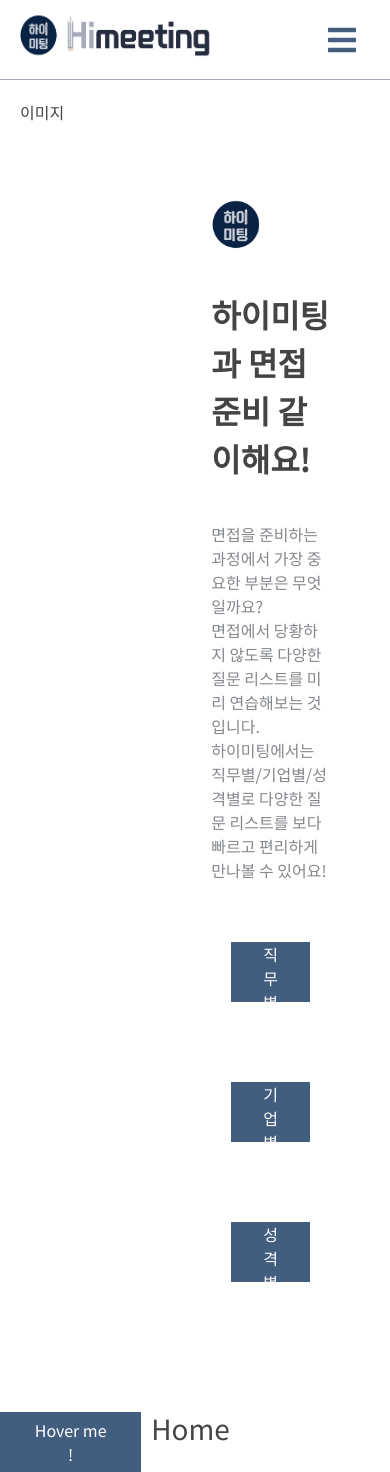
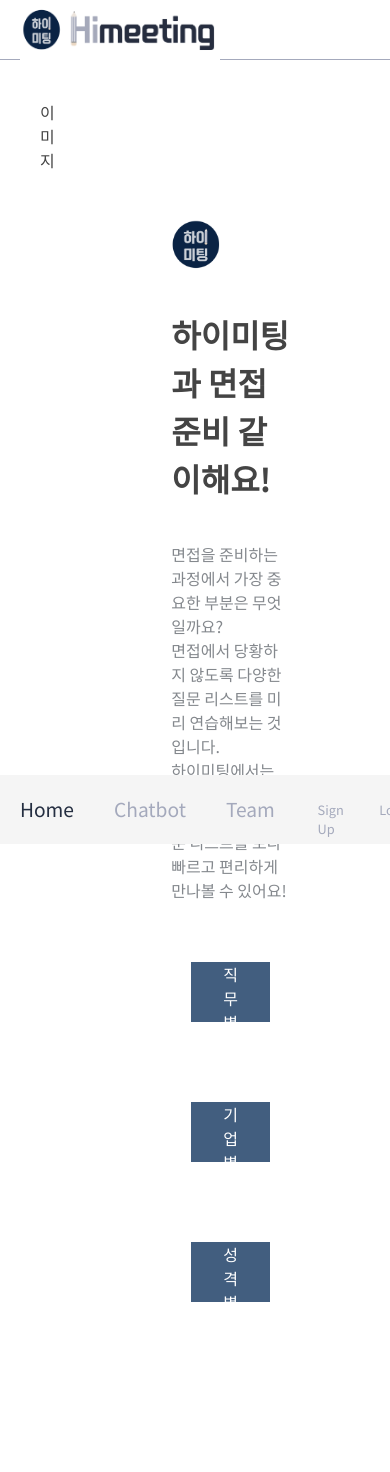
Before and after one commit to nodemonkr/Chatbot, a React (Create React App) app: page / in a window 390 px wide. After the commit the page ends 1442 px from the top, so only its background shows below. Built offline with nearby package versions, Linux system fonts and the light colour scheme.

Commit message:
2021-05-31 DY : 모바일 상단, 하단 고정

```diff
--- a/src/App.js
+++ b/src/App.js
@@ -13,13 +13,12 @@
 
     <Router>
         <Navbar/>
-      <Switch>
+        <Switch className="header">
           <Route path='/' exact component={Home} />
           <Route path='/chatbot' component={Chatbot} />
           <Route path='/team' component={Team} />
           <Route path='/signUp' component={SignUp} />
           <Route path='/login' component={Login} />
-
         </Switch>
     </Router>
   );
--- a/src/components/Navbar/NavbarElements.js
+++ b/src/components/Navbar/NavbarElements.js
@@ -1,16 +1,24 @@
-import { FaBars } from 'react-icons/fa';
 import { NavLink as Link } from 'react-router-dom';
 import styled from 'styled-components';
 
 /* Header */
 export const Nav = styled.nav`
+  position: fixed;
+  top: 0;
+  left: 0;
+  right: 0;
   background: #fff;
-  height: 80px;
+  height: 60px;
   display: flex;
   justify-content: space-between;
   padding: 0.5rem calc((100vw - 1000px) / 2);
   border-bottom: 1px solid #a4a9bc ;
   z-index: 10;
+
+  // 모바일 환경의 경우
+  @media screen and (max-width: 768px) {
+    flex-direction: column;
+  }
 `;
 
 /* Header (logo, Home, Chatbot, ...) */
@@ -21,48 +29,55 @@
   text-decoration: none;
   padding: 0 1rem;
   height: 100%;
-
   font-size: 1.2em;
   cursor: pointer;
   &.active {
     color: #242e41;
   }
+  @media screen and (max-width: 768px) {
+
+    padding : 20px;
+    right: 32px;
+  }
 `;
 
 /* 모바일 시 목차 리스트를 보여주는 우측에 위치하는 바 */
-export const Bars = styled(FaBars)`
-  display: none;
-  color: #425e7f;
-  @media screen and (max-width: 768px) {
-    display: block;
-    position: absolute;
-    top: 0;
-    right: 0;
-    transform: translate(-100%, 75%);
-    font-size: 2rem;
-    cursor: pointer;
-  }
-`;
+// export const Bars = styled(FaBars)`
+//   display: none;
+//   color: #425e7f;
+//   @media screen and (max-width: 768px) {
+//     display: block;
+//     position: absolute;
+//     top: 0;
+//     right: 0;
+//     transform: translate(-100%, 75%);
+//     font-size: 2rem;
+//     cursor: pointer;
+//   }
+// `;
 
 /* Header logo 제외 목차 (Home, Chatbot, ...) */
 export const NavMenu = styled.div`
   display: flex;
   align-items: center;
   margin-right: -24px;
+
+  // 모바일 환경의 경우 탭이 클릭되면 목차가 보이도록
   @media screen and (max-width: 768px) {
-    display: none;
+    background-color : #f5f5f5;
+    position: fixed;
+    bottom : 0;
+    left: 0;
+    right: 0;
+    display: flex;
   }
 
 `;
 
 export const NavBtn = styled.nav`
   display: flex;
-
   align-items: center;
-  margin-right: 24px;
-  @media screen and (max-width: 768px) {
-      display: none;
-    }
+  margin-right: 60px;
 `;
 
 /* Login */
@@ -70,7 +85,6 @@
   color: #a4a9bc;
   border-radius : 5px;
   margin-left: 10px;
-
   position: relative;
   height: 35px;
   font-size: 0.8em;
--- a/src/components/Navbar/index.js
+++ b/src/components/Navbar/index.js
@@ -1,16 +1,17 @@
-import React from 'react'
-import {Nav, NavLink, Bars, NavMenu, NavBtn, NavBtnLink} from './NavbarElements';
-
+import React, { useState } from 'react'
+import {Nav, NavLink, NavMenu, NavBtn, NavBtnLink} from './NavbarElements';
 
 const Navbar = () => {
+    const [menu, setmenu] = useState(false)     // reactHooks
+
     return (
         <>
             <Nav>
                 <NavLink to='/'>
                     <img src='images/himeeting_logo3.png' alt='Himeeting' width="200" height="60" />
                 </NavLink>
-                <Bars />
-                <NavMenu>
+
+                <NavMenu menu={menu}>
                     <NavLink to='/' activeStyle>
                         Home
                     </NavLink>
@@ -21,11 +22,11 @@
                         Team
                     </NavLink>
 
+                    <NavBtn>
+                        <NavBtnLink to='/SignUp'>Sign Up </NavBtnLink>
+                        <NavBtnLink to='/Login'>Login</NavBtnLink>
+                    </NavBtn>
                 </NavMenu>
-                <NavBtn>
-                    <NavBtnLink to='/SignUp'>Sign Up </NavBtnLink>
-                    <NavBtnLink to='/Login'>Login</NavBtnLink>
-                </NavBtn>
             </Nav>
         </>
     );
--- a/src/css/index.module.css
+++ b/src/css/index.module.css
@@ -1,11 +1,6 @@
-.body {
-  display: "flex";
-  justify-content: "center";
-  align-items: "center";
-  height: "90vh";
-  margin: 0;
-}
-.container {
+.home_container {
+  margin-top: 60px;
+  padding: 20px;
   display: grid;
   grid-gap: 10px;
   height: 100vh;
@@ -14,17 +9,20 @@
     "image text"
     "image text";
 }
-.container div {
+.home_container div {
   padding: 20px;
 }
-.logo {
+.home_logo {
   margin-top: 60px;
 }
-.image {
+.home_image {
   grid-area: image;
 }
-.text {
+.home_text {
   grid-area: text;
+}
+.Himeeting_about {
+  margin: 20px;
 }
 .small_font {
   font-size: 1rem;
@@ -36,26 +34,23 @@
 }
 .chatBot_category {
   margin: 20px;
-}
-button {
   background: #425e7f;
   color: #fff;
   border: none;
   margin-right: 20px;
   position: relative;
   height: 60px;
-  font-size: 1.6em;
   padding: 0 2em;
   cursor: pointer;
   transition: 800ms ease all;
   outline: none;
 }
-button:hover {
+.chatBot_category:hover {
   background: #fff;
   color: #425e7f;
 }
-button:before,
-button:after {
+.chatBot_category:before,
+.chatBot_category:after {
   content: "";
   position: absolute;
   top: 0;
@@ -65,14 +60,14 @@
   background: #cad0d8;
   transition: 400ms ease all;
 }
-button:after {
+.chatBot_category:after {
   right: inherit;
   top: inherit;
   left: 0;
   bottom: 0;
 }
-button:hover:before,
-button:hover:after {
+.chatBot_category:hover:before,
+.chatBot_category:hover:after {
   width: 100%;
   transition: 800ms ease all;
 }
--- a/src/pages/index.js
+++ b/src/pages/index.js
@@ -4,15 +4,13 @@
 
 const Home = () => {
     return (
-        <div className={styles.container}>
-            <button>Hover me !</button>
-            <h1>Home</h1>
-            <div className={styles.image}>
+        <div className={styles.home_container}>
+            <div className={styles.home_image}>
                 이미지
             </div>
-            <div className={styles.text}>
+            <div className={styles.home_text}>
                 <div className={styles.Himeeting_about}>
-                    <div className={styles.logo}><img src="/images/himeeting_logo1.png" weight="50px" height="50px" /></div>
+                    <div className={styles.home_logo}><img src="/images/himeeting_logo1.png" weight="50px" height="50px" /></div>
                     <div className={styles.bold_font}>하이미팅과 면접 준비 같이해요!   </div>
                     <div className={styles.small_font}>
                         면접을 준비하는 과정에서 가장 중요한 부분은 무엇일까요?<br/>
```
Also changed, not shown: public/images/himeeting_logo3.png. Lines whose indentation alone changed are shown as unchanged.
